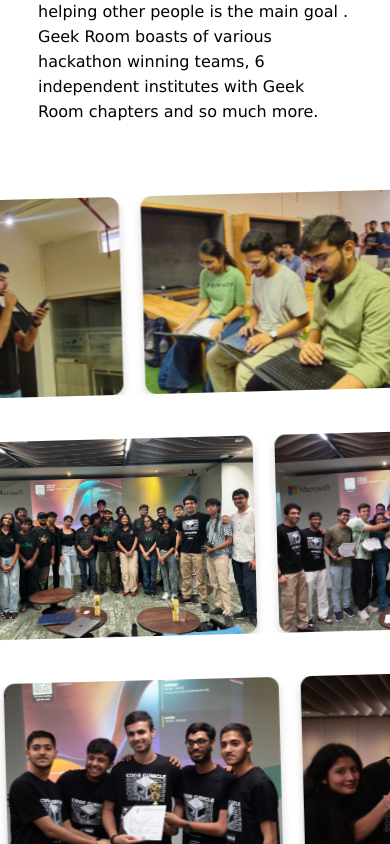
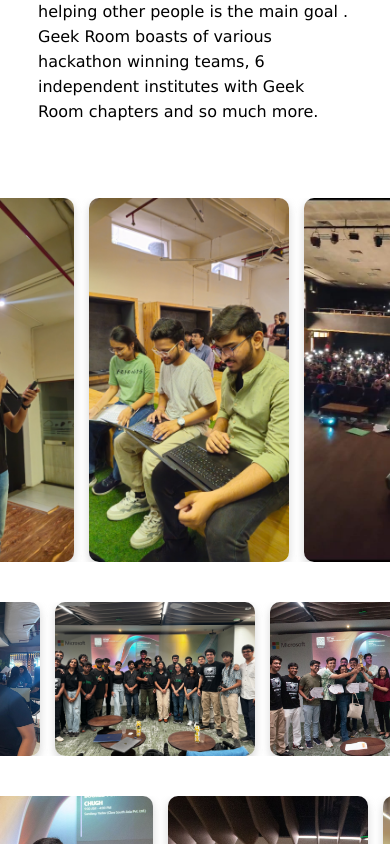
Before and after one commit to AdityaSingh2005/Geek-Room, a Next.js app: page / in a window 390 px wide. Shown: the part 1740-2584 px from the top of the page. Built offline with nearby package versions, Linux system fonts and the light colour scheme; a web font is replaced by a local one.

Commit message:
@media added to aboutLanding page

```diff
--- a/src/styles/aboutLanding.module.scss
+++ b/src/styles/aboutLanding.module.scss
@@ -38,8 +38,6 @@
     box-shadow: 0 4px 8px rgba(150, 150, 150, 0.4); /* Warm gray */
     /*box-shadow: 0 4px 8px rgba(64, 224, 208, 0.25); /* Blue-Grey Shadow */
     /*box-shadow: 0 2px 4px rgba(0, 0, 0, 0.1), 0 6px 12px rgba(0, 0, 0, 0.05);/*Double layered shadow*/
-
-
     transition: transform 0.3s ease;
 
     &:hover {
@@ -53,3 +51,44 @@
         object-fit: cover;
     }
 }
+
+/*added media for responsiveness*/
+@media (max-width: 600px) {
+    .aboutPageWrapper {
+        height: auto;
+        padding: 10px;
+        align-items: flex-start;
+    }
+
+    .aboutPage {
+        padding: 20px 0;
+        transform: none;
+    }
+
+    .infiniteCardsRow {
+        display: flex;
+        flex-direction: row;
+        overflow-x: auto;
+        scroll-behavior: smooth;
+        padding: 0 10px;
+    }
+
+    .card {
+        width: 200px;
+        height: auto;
+        margin-right: 15px;
+        box-shadow: 0 4px 8px rgba(150, 150, 150, 0.4);
+        transition: transform 0.3s ease;
+
+        &:hover {
+            transform: scale(1.1);
+            box-shadow:  0 4px 8px rgba(64, 224, 208, 0.7);
+        }
+
+        img {
+            width: 100%;
+            height: 100%;
+            object-fit: cover;
+        }
+    }
+}
```
